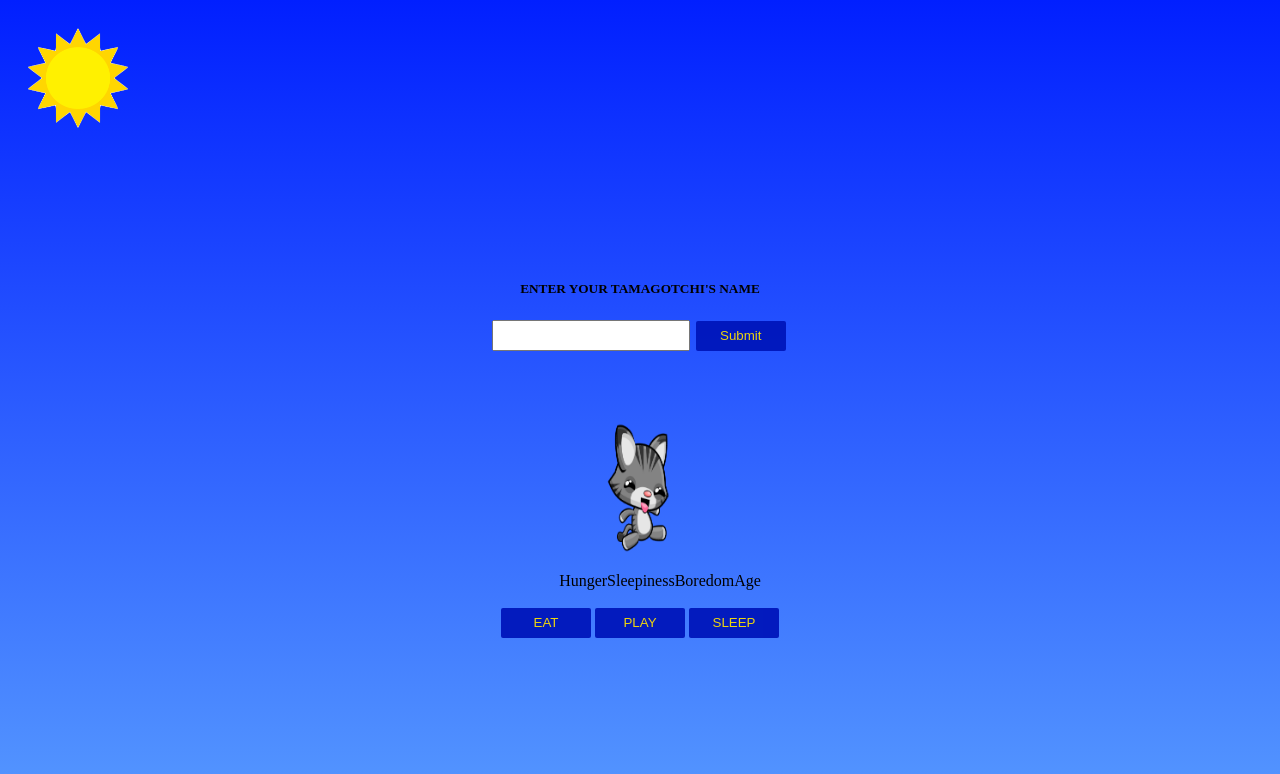
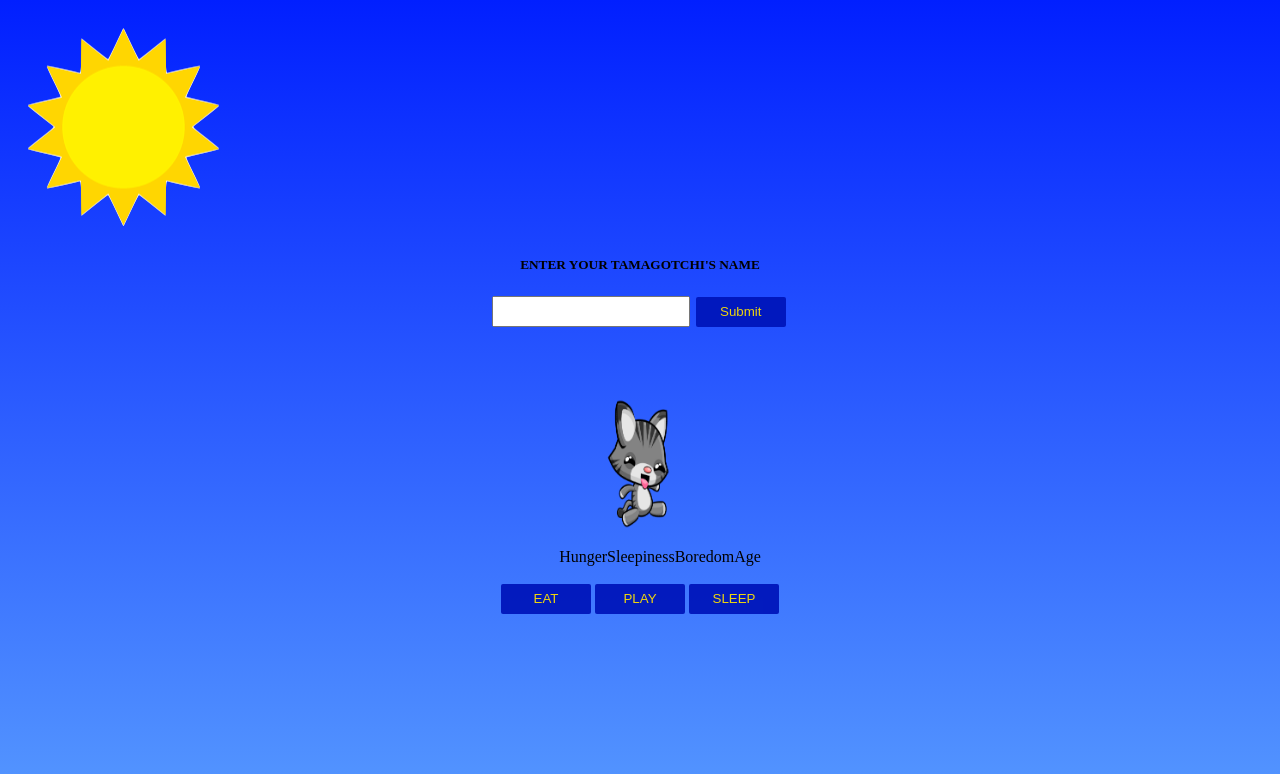
Before and after one commit to angeeg/tamagotchi, a plain HTML site: page index.html in a window 1280 px wide. Drawn offline with Linux system fonts and the light colour scheme.

Commit message:
created parent div for sun picture, resized sun picture

```diff
--- a/css/style.css
+++ b/css/style.css
@@ -7,13 +7,22 @@ body {
   height: 100vh;
 }
 
-.sun-pic{
-  margin: auto;
+.day-img{
   height: 100px;
   width: 100px;
+}
+
+.sun-pic, .moon-pic{
+  margin: auto;
   padding-top: 20px;
   padding-left: 20px;
 }
+
+.moon-pic{
+  transition: transform 1s;
+}
+
+
 
 .btns {
   background-color: rgb(0, 22, 187) ;
--- a/index.html
+++ b/index.html
@@ -8,7 +8,9 @@
     <script defer type="text/javascript" src="js/tamagotchi.js"></script>
   </head>
   <body>
+      <div class="day-img">
       <img class="sun-pic" alt="sun illustration" src="css/images/sun-clip.png"/>
+    </div>
       <div id="heading">
       <h5>ENTER YOUR TAMAGOTCHI'S NAME</h4>
         <div id="input">
```
